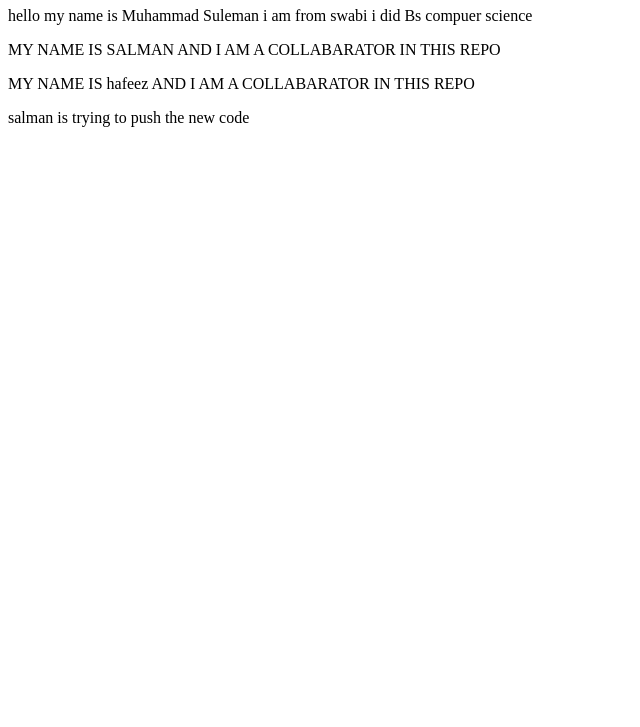
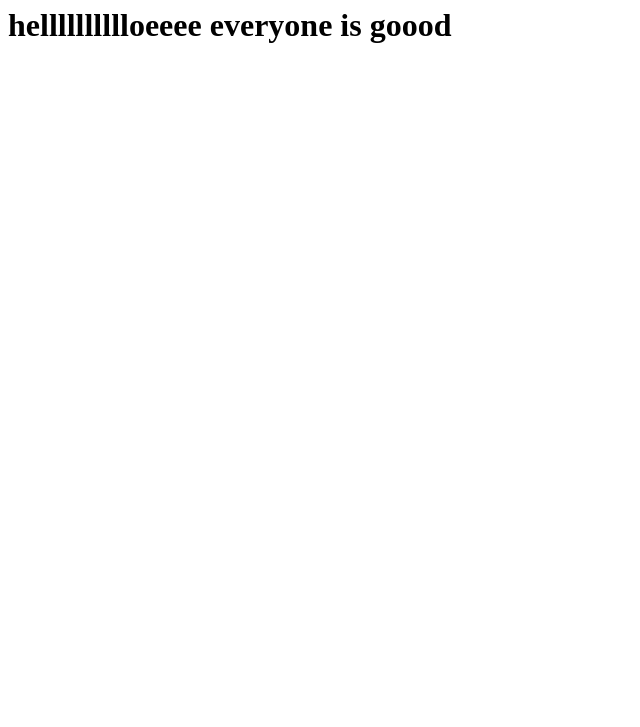
Before and after one commit to Suleman1911/test, a plain HTML site: page index.html in a window 1280 px wide. Shown: the part 73-800 px from the top of the page, without its empty margins (0-640 px from the left). Drawn offline with Linux system fonts and the light colour scheme.

Commit message:
salman removed lines

```diff
--- a/index.html
+++ b/index.html
@@ -7,9 +7,7 @@
 </head>
 <body>
     <h1>hello</h1>
-    <p>hello my name is Muhammad Suleman i am from swabi i did Bs compuer science</p>
-    <P>MY NAME IS SALMAN AND I AM A COLLABARATOR IN THIS REPO</P>
-    <P>MY NAME IS   hafeez AND I AM A COLLABARATOR IN THIS REPO</P>
-    <p>salman is trying to push the new code </p>
+
+    <h1>helllllllllloeeee             everyone              is goood </h1>
 </body>
 </html>
```
